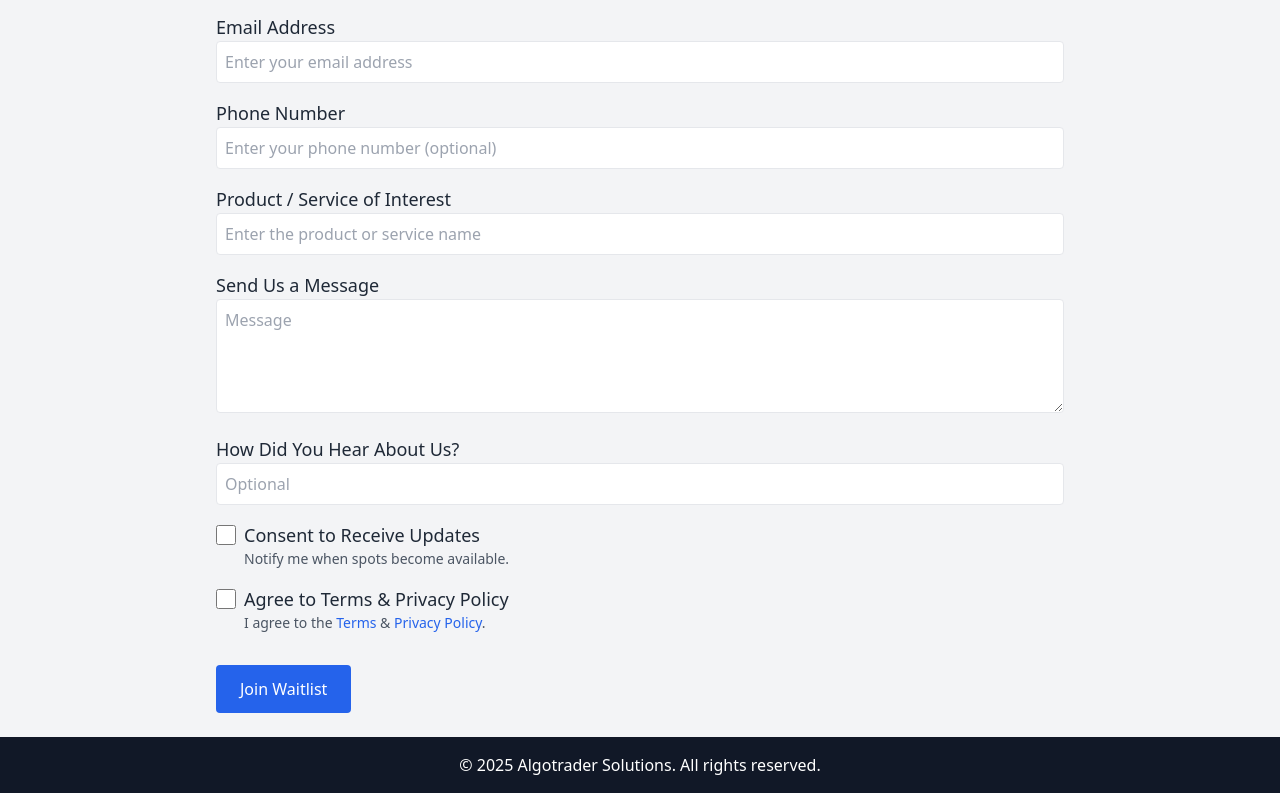
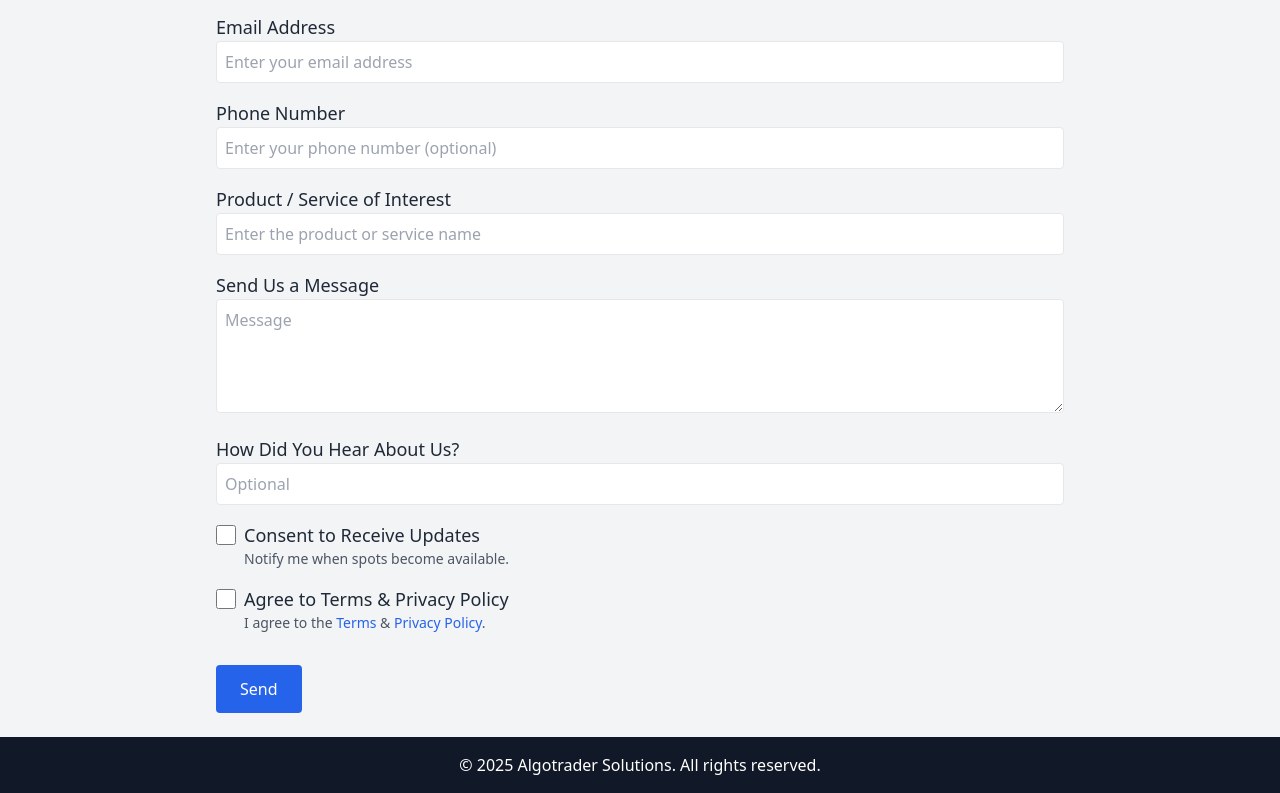
Before and after one commit to liveabigdream/http-tradingbotdev.github.io, a plain HTML site: page contact.html in a window 1280 px wide. Shown: the part 401-1194 px from the top of the page. Drawn offline with nearby package versions, Linux system fonts and the light colour scheme.

Commit message:
Update contact.html
add send  in place of waitlist

```diff
--- a/contact.html
+++ b/contact.html
@@ -67,7 +67,7 @@
         </div>
       </fieldset>
       <div class="col-span-full">
-        <button type="submit" class="bg-blue-600 text-white px-6 py-3 rounded hover:bg-blue-700">Join Waitlist</button>
+        <button type="submit" class="bg-blue-600 text-white px-6 py-3 rounded hover:bg-blue-700">Send</button>
       </div>
     </form>
   </main>
```
